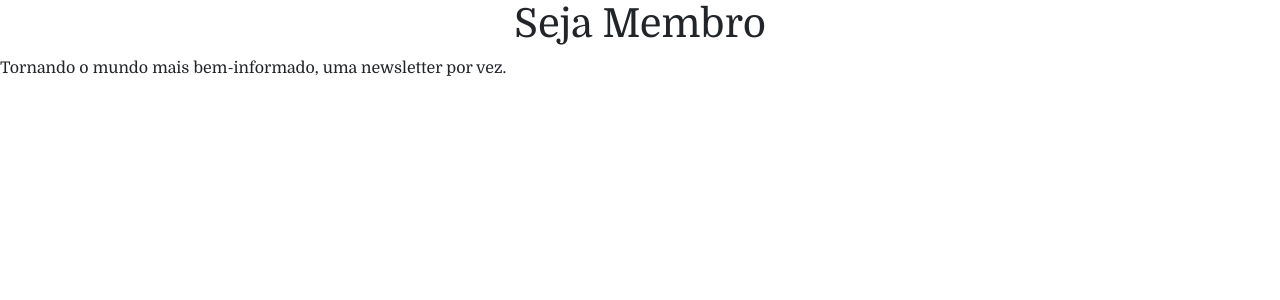
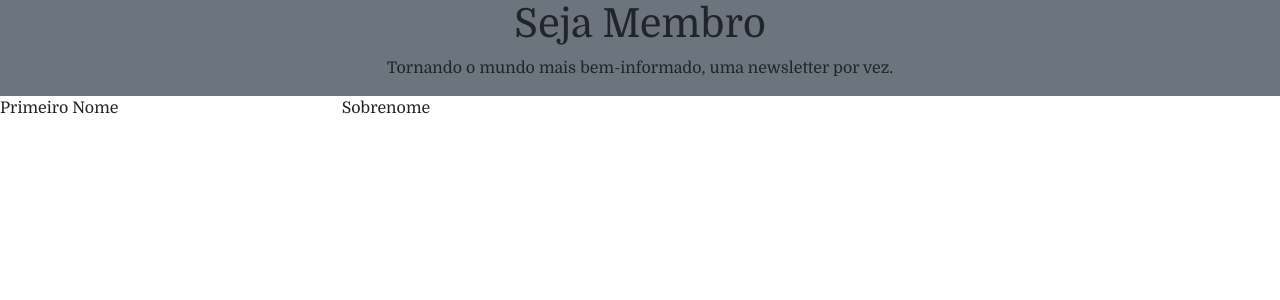
Before and after one commit to ovictorqueiroz/meusite, a PHP site: page / in a window 1280 px wide. Shown: the top 300 px of the page. Run offline with PHP 8.4, Linux system fonts and the light colour scheme.

Commit message:
iniciando repo

```diff
--- a/index.php
+++ b/index.php
@@ -8,7 +8,19 @@
 	<link rel="stylesheet" type="text/css" href="https://cdn.jsdelivr.net/npm/bootstrap@5.3.8/dist/css/bootstrap.min.css">
 </head>
 <body>
-	<h1 class="d-flex justify-content-around">Seja Membro</h1>
+	<nav class="d-flex align-items-center flex-column bg-secondary">
+	<h1>Seja Membro</h1>
 	<p>Tornando o mundo mais bem-informado, uma newsletter por vez.</p>
+	</nav>
+
+	<form action="#" method="post">
+		<label>Primeiro Nome</label>
+		<input type="text" name="primeiroNome" id="primeiroNome" maxlength="50" required>
+
+		<label>Sobrenome</label>
+		<input type="text" name="sobrenome" id="sobrenome" >
+	</form>
+
+	 <script src="https://cdn.jsdelivr.net/npm/bootstrap@5.3.8/dist/js/bootstrap.bundle.min.js" integrity="sha384-FKyoEForCGlyvwx9Hj09JcYn3nv7wiPVlz7YYwJrWVcXK/BmnVDxM+D2scQbITxI" crossorigin="anonymous"></script>
 </body>
 </html>
```
